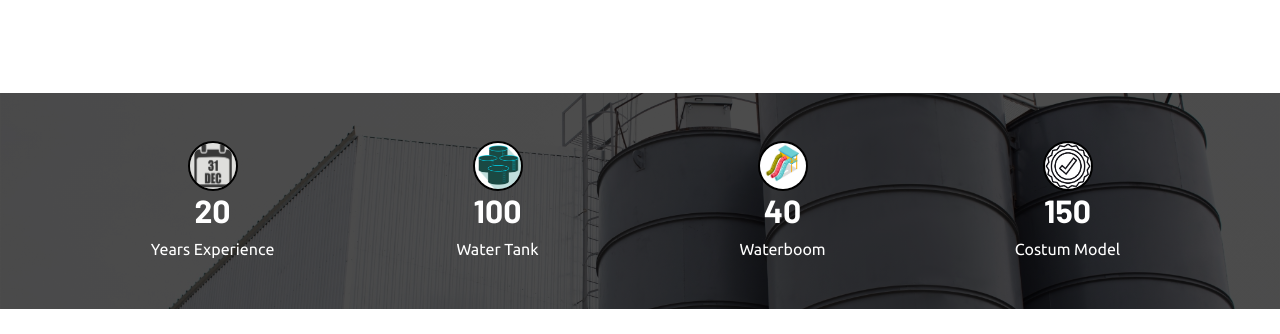
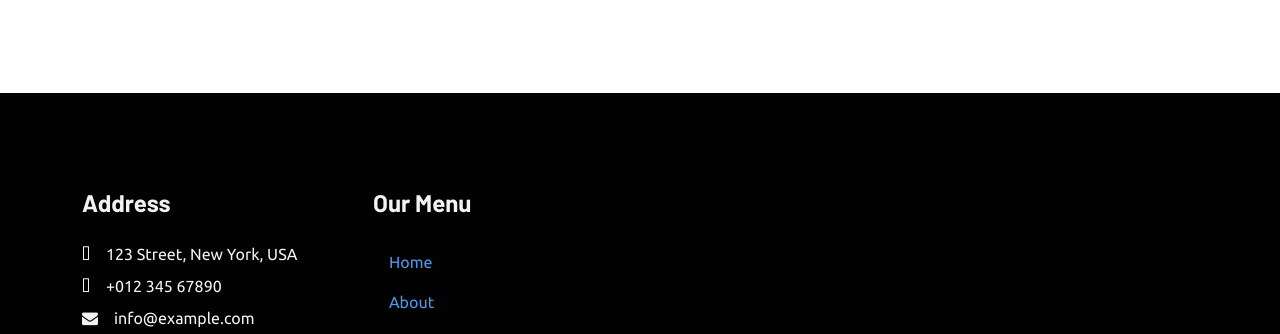
Before and after one commit to rendial26/website.fchindonesia, a plain HTML site: page about.html in a window 1280 px wide. Shown: the part 2955-3289 px from the top of the page. Drawn offline with nearby package versions, Linux system fonts and the light colour scheme.

Commit message:
pindahkan fact ke services

```diff
--- a/about.html
+++ b/about.html
@@ -210,34 +210,6 @@
             </div>
         </div>
         <!-- About Misi End -->
-        <!-- Fact Start -->
-        <div class="container-fluid fact bg-dark my-5 py-5">
-            <div class="container">
-                <div class="row g-4">
-                    <div class="col-md-6 col-lg-3 text-center wow fadeIn" data-wow-delay="0.1s">
-                        <img src="img/years.jpg" alt="Years" class="icon-image flex-shrink-0">
-                        <h2 class="text-white mb-2" data-toggle="counter-up">20</h2>
-                        <p class="text-white mb-0">Years Experience</p>
-                    </div>
-                    <div class="col-md-6 col-lg-3 text-center wow fadeIn" data-wow-delay="0.3s">
-                        <img src="img/watertang.jpg" alt="Water Tank" class="icon-image flex-shrink-0">
-                        <h2 class="text-white mb-2" data-toggle="counter-up">100</h2>
-                        <p class="text-white mb-0">Water Tank</p>
-                    </div>
-                    <div class="col-md-6 col-lg-3 text-center wow fadeIn" data-wow-delay="0.5s">
-                        <img src="img/waterboom.jpg" alt="Waterbom" class="icon-image flex-shrink-0">
-                        <h2 class="text-white mb-2" data-toggle="counter-up">40</h2>
-                        <p class="text-white mb-0">Waterboom</p>
-                    </div>
-                    <div class="col-md-6 col-lg-3 text-center wow fadeIn" data-wow-delay="0.7s">
-                        <img src="img/yes.jpg" alt="project" class="icon-image flex-shrink-0">
-                        <h2 class="text-white mb-2" data-toggle="counter-up">150</h2>
-                        <p class="text-white mb-0">Costum Model</p>
-                    </div>
-                </div>
-            </div>
-        </div>
-        <!-- Fact End -->
 
         <!-- whatsapp -->
 <title>Icon WhatsApp Melayang</title>
```
